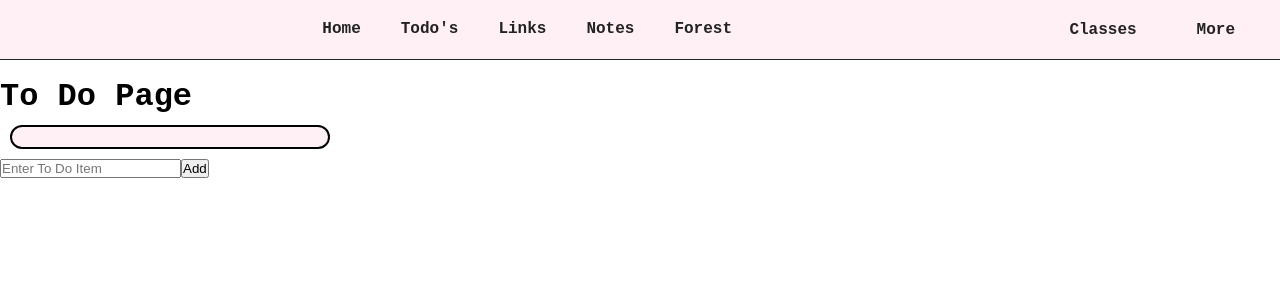
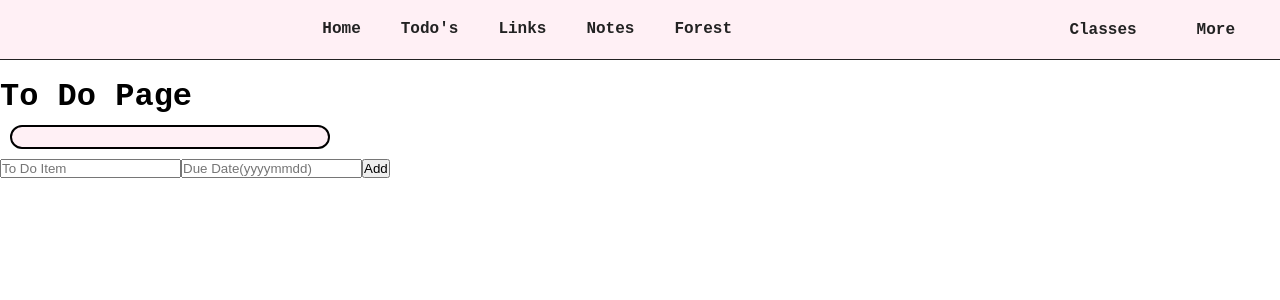
Before and after one commit to joiiewang/ProjectFrontendCC, a React (Create React App) app: page /ToDoList in a window 1280 px wide. Shown: the top 300 px of the page. Built offline with nearby package versions, Linux system fonts and the light colour scheme.

Commit message:
Restored to-do list but not yet fixed where we should only let user input numbers in due date column

```diff
--- a/src/components/ToDoList.js
+++ b/src/components/ToDoList.js
@@ -33,13 +33,15 @@ class ToDoList extends React.Component {
 }
 
 class SubmitForm extends React.Component {
-  state = { toDoItem: ''};
+  state = { toDoItem: '', dueDate: ''};
 
   handleSubmit = (e, r) => {
     e.preventDefault();
     if(this.state.toDoItem === '') return;
-    this.props.onFormSubmit([this.state.toDoItem]);
+    if (this.state.dueDate === '') return;
+    this.props.onFormSubmit([this.state.toDoItem, this.state.dueDate]);
     this.setState({ toDoItem: '' });
+    this.setState({dueDate:''});
 
   }
   render() {
@@ -47,9 +49,15 @@ class SubmitForm extends React.Component {
       <form onSubmit={this.handleSubmit}>
         <input
           type='text'
-          placeholder='Enter To Do Item'
+          placeholder='To Do Item'
           value={this.state.toDoItem}
           onChange={(e) => this.setState({toDoItem: e.target.value})}
+        />
+        <input
+          type='text'
+          placeholder='Due Date(yyyymmdd)'
+          value={this.state.dueDate}
+          onChange={(r) => this.setState({dueDate: r.target.value})}
         />
         <button>Add</button>
       </form>
@@ -60,22 +68,30 @@ class SubmitForm extends React.Component {
 
 const ToDoItemElements = (props) => {
   const todos = props.toDoItems.map((item, index) => {
-    return <Elem toDoItem={item[0]}  key={index} id={index} onDelete={props.onDelete} />
+    return <Elem toDoItem={item[0]} dueDate={item[1]} key={index} id={index} onDelete={props.onDelete} />
   })
+  console.log("2019-11-5" < "2018");
+  const sortedToDos = todos.sort(function(a, b){return a.props.dueDate - b.props.dueDate });
   return(
     <div className = "toDoBox">
-      {todos}
+      {sortedToDos}
     </div>
   );
 }
 
 const Elem = (props) => {
+  const styles =
+  {
+    fontSize: "5 px"
+  }
   return(
     <div className = "element">
       <input
           type="checkbox"
       />
         <p>{props.toDoItem}</p>
+        <p style = {styles}>{props.dueDate}</p>
+
       <button onClick={() => {props.onDelete(props.id)}}>Remove</button>
 
     </div>
```
